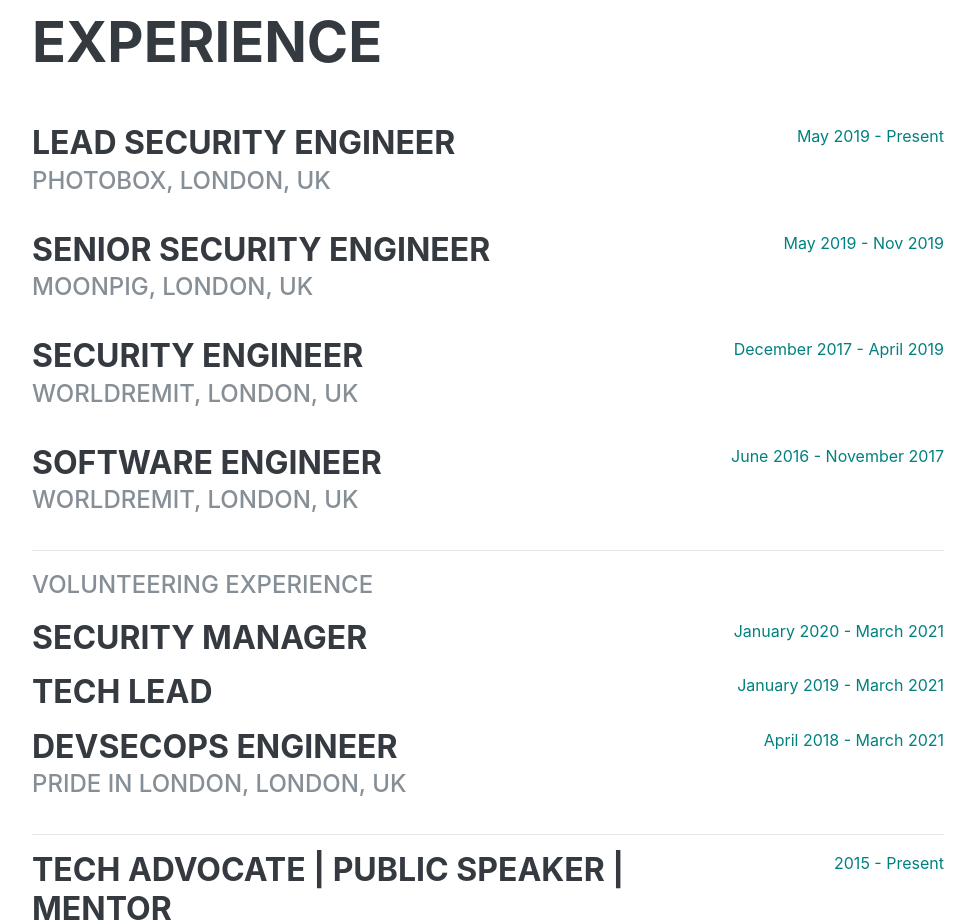
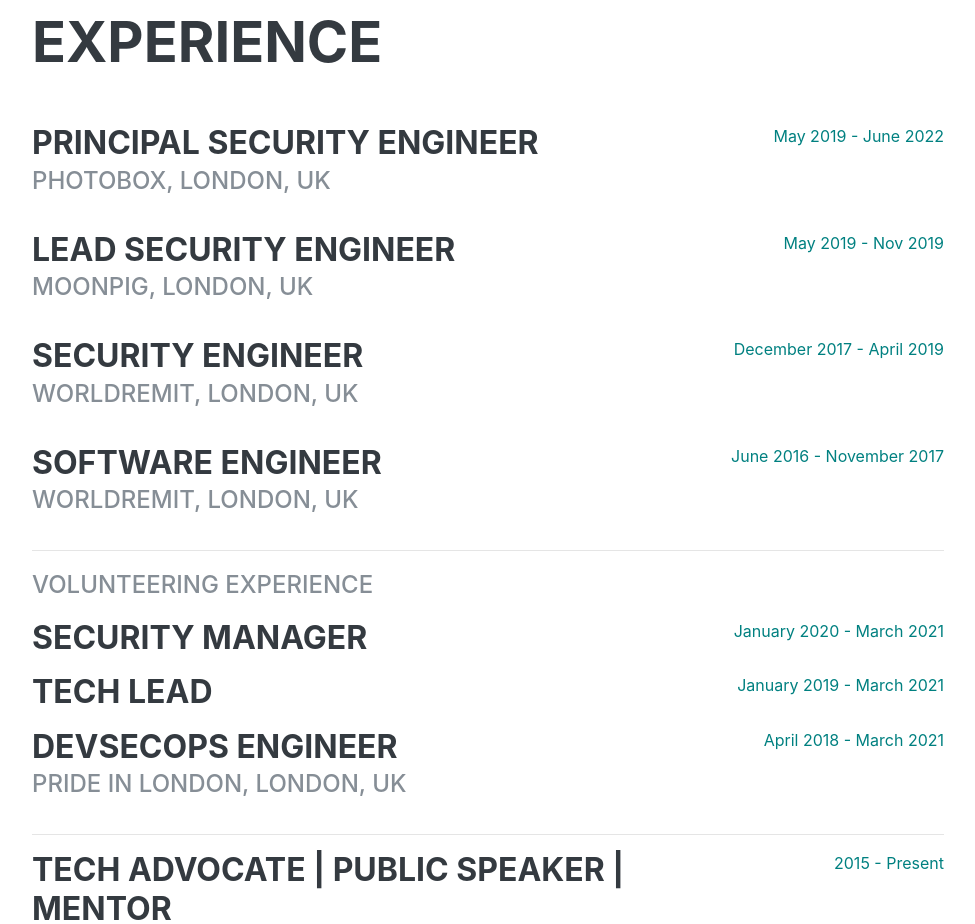
Before and after one commit to SonyaMoisset/sonyamoisset.github.io, a plain HTML site: page index.html in a window 1280 px wide. Shown: the part 3720-4644 px from the top of the page, without its empty margins (288-1263 px from the left). Drawn offline with Linux system fonts and the light colour scheme; a web font is replaced by a local one.

Commit message:
Update XP

```diff
--- a/index.html
+++ b/index.html
@@ -380,17 +380,17 @@
 
         <div class="resume-item d-flex flex-column flex-md-row justify-content-between mb-3">
           <div class="resume-content">
-            <h3 class="mb-0">Lead Security Engineer</h3>
+            <h3 class="mb-0">Principal Security Engineer</h3>
             <div class="subheading mb-3">Photobox, London, UK</div>
           </div>
           <div class="resume-date text-md-right">
-            <span class="text-primary">May 2019 - Present</span>
+            <span class="text-primary">May 2019 - June 2022</span>
           </div>
         </div>
 
         <div class="resume-item d-flex flex-column flex-md-row justify-content-between mb-3">
           <div class="resume-content">
-            <h3 class="mb-0">Senior Security Engineer</h3>
+            <h3 class="mb-0">Lead Security Engineer</h3>
             <div class="subheading mb-3">Moonpig, London, UK</div>
           </div>
           <div class="resume-date text-md-right">
```
